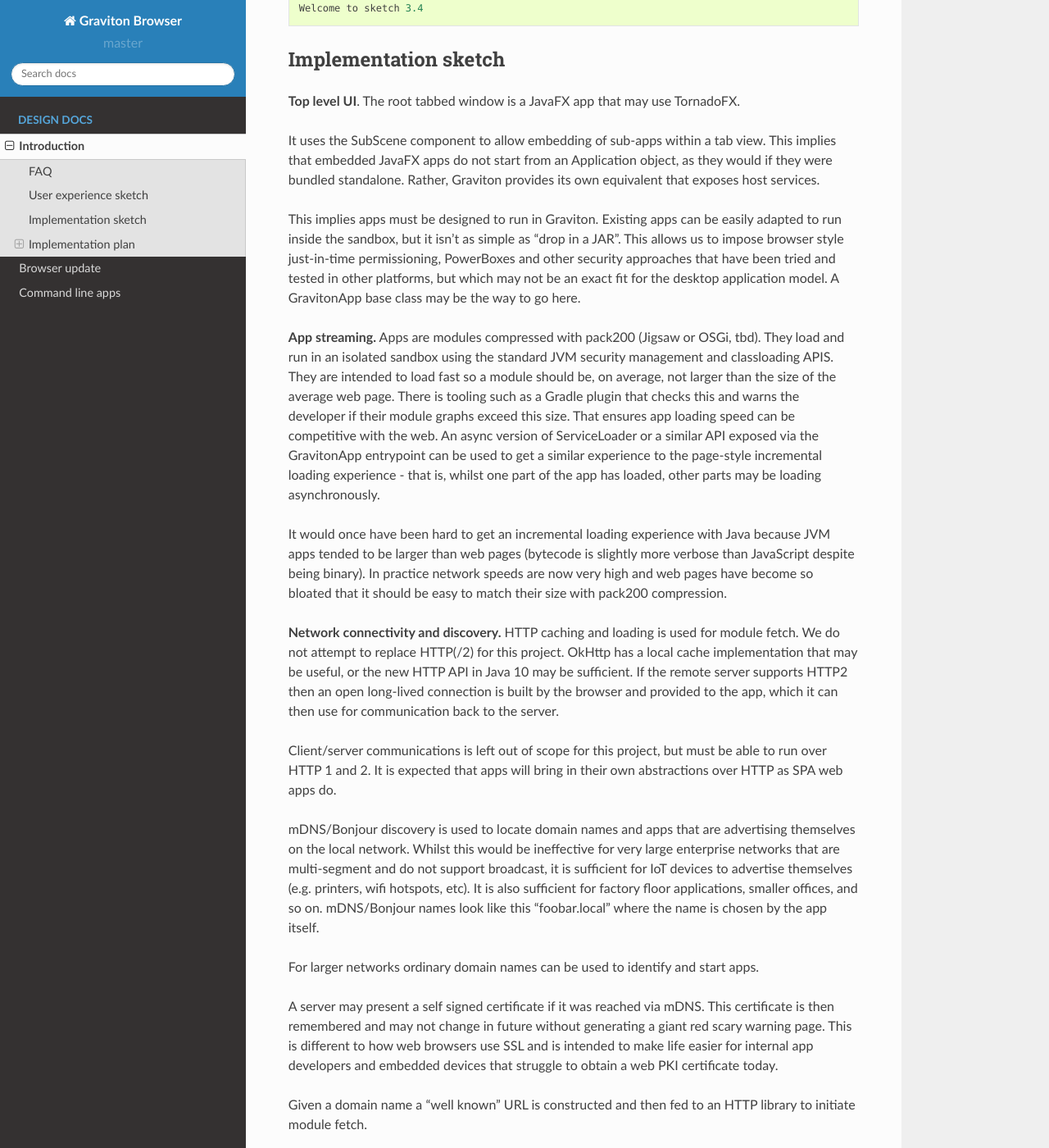
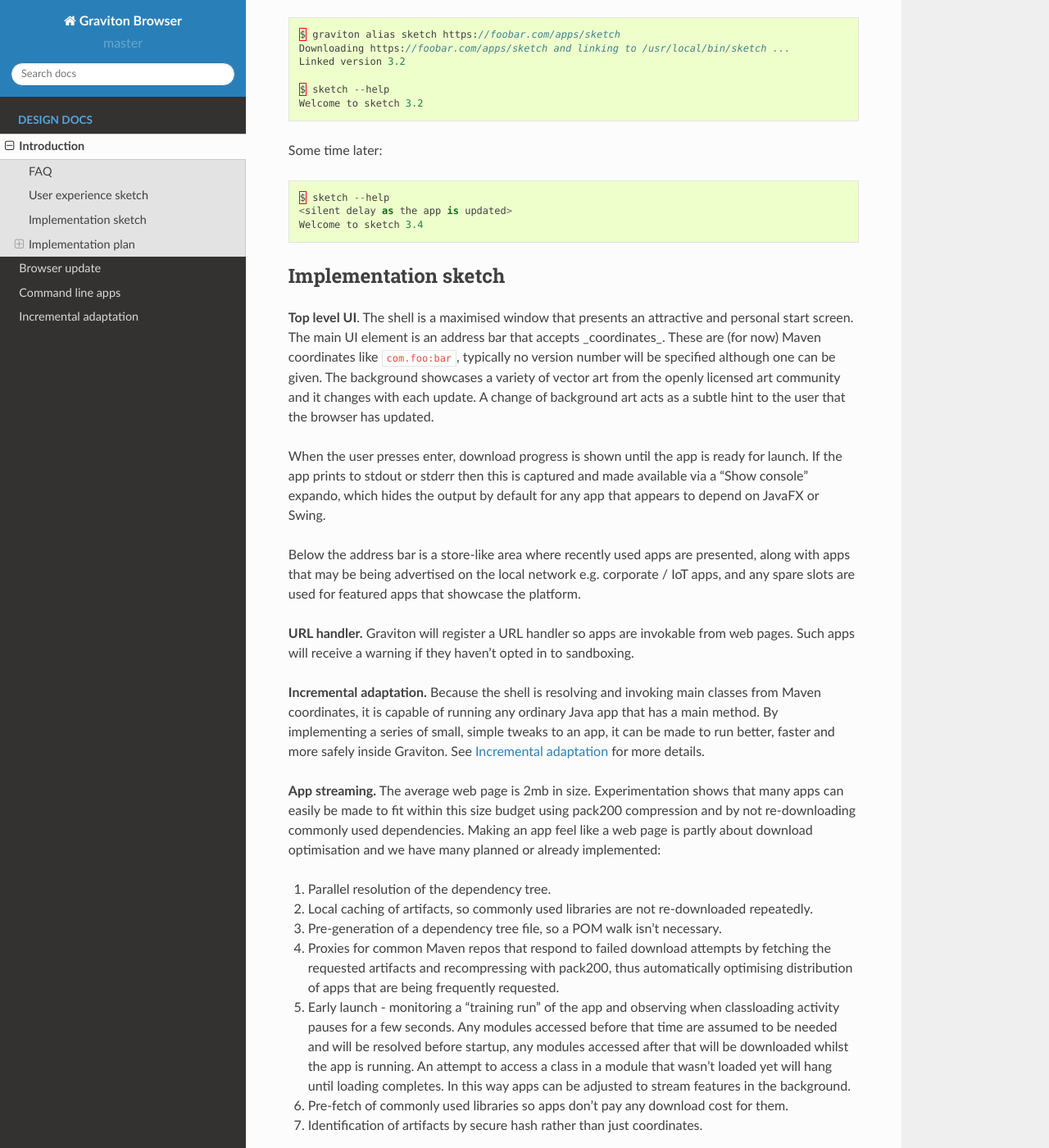
Before and after one commit to graviton-browser/graviton-browser, a Sphinx documentation site: the page built from website/source/introduction.rst, in a window 1280 px wide and 1400 px high, scrolled down 2219 px. Shown: the whole window at 82% size. Built offline with Sphinx 7.4.7 and the Read the Docs theme 2.0.0, drawn with Linux system fonts in a browser that asks for light colours; some of the changed text lies outside the part shown.

Commit message:
Weekly website refresh. Added video of the shell. Updated the introduction document to reflect the latest version, added a new page on incremental adaptation.

```diff
--- /dev/null
+++ b/website/source/incremental-adaptation.rst
@@ -0,0 +1,74 @@
+Incremental adaptation
+**********************
+
+To grow a community with so little resources Graviton must be useful from the start. We cannot demand buy-in from app
+devs without any distributed runtimes, yet a runtime is not useful if there are no apps.
+
+To break this catch-22 we will support execution of ordinary Java apps that are not written for Graviton, from day one.
+And to benefit from Graviton's features will involved only a set of small tweaks that can be applied in series. Developers
+can stop when they feel they are happy with the user experience, or continue opting in to more parts of the platform.
+
+We call this concept incremental adaptation.
+
+Here are the planned phases app developers can go through.
+
+Phase 1
+=======
+
+A JAR published to either github or a Maven repository. Github access is provided via jitpack.io, a "magic" Maven
+repository that knows how to convert HTTP GET requests into git clones followed by builds. This exploits the relatively
+uniform nature of the build systems in the Java ecosystem and works remarkably well. The delay on artifact fetch is
+far lower than would be assumed.
+
+Graviton either uses the MANIFEST.MF file to locate the main class, e.g. as set up by the Gradle application plugin,
+or it will scan the JAR to locate a main method, or a JavaFX Application subclass. In this way an app can be published
+to Graviton, with automatic updates, just by pushing to a github repository.
+
+If a description is found in the named POM file, it's used in the shell UI.
+
+The local Maven repository is used and this can assist during development.
+
+The shell will close itself after the app is run, and when the app is finished Graviton will fully quit.
+
+The user will be warned that running an app this way is equivalent to installing it i.e. all permissions are granted.
+
+There are no signing requirements. However, applications that are not sandboxed must be distributed via one of the
+pre-provided Maven repositories and coordinates may be blacklisted centrally.
+
+.. note:: The basic assumption here is that developers who want or need to run un-sandboxed can just distribute outside
+   of any browser or app store like environment. Years of trying have not caused all apps to be even signed on Mac or
+   Windows, let alone sandboxed, so this is not a regression.
+
+Phase 2
+=======
+
+Artwork or icons to identify the app can be provided. Artwork can be either square (i.e. an icon) or a rectangle that's
+more like a "hero image". Hero images can be provided in SVG format or a set of bitmap layers. The idea of layering is
+to enable an Apple TV inspired parallax effect. If placed in the META-INF directory these will be used instead of text
+in the recent apps area of the UI, and for icons in the windowing system.
+
+Phase 3
+=======
+
+The Graviton Maven/Gradle plugins can be used to create binary dependency tree descriptors, thus eliminating the overhead
+of the POM walk, and by using pack200 compression JAR sizes are significantly reduced. All these artifacts can be
+published to Maven repositories as normal and complement the existing JARs and metadata.
+
+Phase 4
+=======
+
+Apps can opt in to sandboxing by specifying a set of permissions they need. The empty list is valid, in which case
+a default set of permissions is provided that includes internet access (but not LAN access) and a generous quota of
+local disk storage. However arbitrary read/write access to all areas of local disk is not provided.
+
+The Graviton API becomes available. This is analogous to the ``javax.jnlp`` package and provides access to services
+inside the sandbox. Opting into the sandbox eliminates the warning shown when starting an app for the first time.
+
+The Graviton API exposes:
+
+1. A UI embeddeding framework to allow apps to reside within the shell window.
+2. The PowerBox pattern whereby the app can request a file open dialog that's controlled by the system, and access to the resulting file is granted.
+3. Permissions are remembered and can be requested in bulk up front to give a smoother user experience.
+4. Objects can be exported via DBUS or COM for other native apps to interact with, this is useful for e.g. importing
+   data into MS Office.
+5. Support for claiming file associations.
--- a/website/source/introduction.rst
+++ b/website/source/introduction.rst
@@ -7,12 +7,15 @@
 * Internal apps in industrial and enterprise scenarios, e.g. finance and trading applications where web apps are often
   not preferred for productivity/usability/security and other reasons. Slick updates and a deploy-once runtime are
   useful here.
-* Hobbyist and learner apps where users do not want the overhead of complex deployment, but do want to publish their
-  apps. They aren't attempting to maximise the user acquisition funnel so don't mind telling users to download an app
-  browser component. These are people who distribute JARs or only source code today.
-* Eventually, the hobbyist Java gaming community.
+* Hobbyist and learner apps where users do not want the overhead of the complex web frontend stack or desktop deployment,
+  but do want to publish their apps. They aren't attempting to maximise the user acquisition funnel so don't mind
+  telling users to download an app browser component. These are people who distribute JARs or only source code today.
+* The Java gaming community.
+* People who want to write cross platform command line apps.
 * IoT devices that struggle to provide secure administration interfaces, given the demands of web browser makers to use
   web PKI SSL and the poor fit of SSL with embedded web servers that do not have domain names.
+* People who want to write apps in languages other than JavaScript, although we plan for JS to be a first class citizen
+  along with all other mainstream languages (via the Truffle project).
 
 We feel these market segments are under-served by web browser developers.
 
@@ -31,13 +34,19 @@
 
 **Aren't JVMs bloated and sluggish?** Historically yes. We aren't worried about this though for three reasons. (1) Our competition
 isn't expertly written C++ apps but web apps, which are even worse. (2) The bulk of the JVM's reputation for sluggishness
-comes from startup time and memory usage, all of which are being tackled by the JVM team through recently added features like ahead of time
-compilation, AppCDS (class data pre-computation and sharing), GCs that don't pause the application and other such
-features. (3) The JVM's reputation largely dates from the late 1990's and early 2000's when hardware wasn't as good as
-it is now. Over time hardware got bigger and the JVM got more efficient. So we aren't worried about this so much anymore.
+comes from startup time and memory usage, not peak runtime performance. All of these are being tackled by the JVM team
+through recently added features like ahead of time compilation, AppCDS (class data pre-computation and sharing), GCs
+that don't pause the application and other such features. (3) The JVM's reputation largely dates from the late 1990's
+and early 2000's when hardware wasn't as good as it is now. Over time hardware got bigger and the JVM got more
+efficient. So we aren't worried about this so much anymore.
 
-**Is this real?** Not at the moment. Why not help us make it real? Check out the
-`task list <https://github.com/mikehearn/graviton-browser/labels/task>`_.
+**Do apps need to be written specifically for it?** No, Graviton can download and run ordinary Java apps with a main
+method that have been uploaded to a Maven repository or github. There are many such apps already. But with small
+adaptations, the user experience will get a lot better. As such there is no bright line between a JVM app and a
+Graviton app. We call this :doc:`incremental-adaptation`.
+
+**Is this real?** Not exactly, but from tiny acorns great oaks can grow! It's not usable today but why not help us make
+*it real? Check out the `task list <https://github.com/mikehearn/graviton-browser/issues>`_.
 
 User experience sketch
 ======================
@@ -45,7 +54,6 @@
 Graviton exposes a dual user experience. For GUI apps it is somewhat analagous to a web browser, but with a greater
 focus on allowing apps to open top level windows (escape the tab). It features:
 
-* A tabbed UI.
 * An "address bar", albeit with some quirks as outlined below.
 * Streaming, instant-on apps with no permission requests or signing requirements for the default case.
 * Automatic and silent app updates, in the same manner as a web app.
@@ -59,7 +67,8 @@
 between preparation and presentation.
 
 Graviton may understand and use mDNS to enable network administrators to publish discoverable apps, as an alternative to
-intranet/default-page style deployment.
+intranet/default-page style deployment. The shell app ("new tab page" equivalent) is very customisable, rebrandable and
+even entirely replaceable. Unlike web browser makers we do not have any website market share to defend.
 
 A basic page / Markdown rendering feature is supported. This enables the root UI of an app that is embedded in a tab to
 be basic instructions or release notes, if the app really doesn't want to be confined to a tab and would rather open its
@@ -85,36 +94,49 @@
 Implementation sketch
 =====================
 
-**Top level UI**.  The root tabbed window is a JavaFX app that may use TornadoFX.
+**Top level UI**. The shell is a maximised window that presents an attractive and personal start screen. The main UI
+element is an address bar that accepts _coordinates_. These are (for now) Maven coordinates like ``com.foo:bar``, typically
+no version number will be specified although one can be given. The background showcases a variety of vector art from
+the openly licensed art community and it changes with each update. A change of background art acts as a subtle hint to
+the user that the browser has updated.
 
-It uses the SubScene component to allow embedding of sub-apps within a tab view. This implies that embedded JavaFX apps
-do not start from an Application object, as they would if they were bundled standalone. Rather, Graviton provides its
-own equivalent that exposes host services.
+When the user presses enter, download progress is shown until the app is ready for launch. If the app prints to stdout
+or stderr then this is captured and made available via a "Show console" expando, which hides the output by default for
+any app that appears to depend on JavaFX or Swing.
 
-This implies apps must be designed to run in Graviton. Existing apps can be easily adapted to run inside the sandbox,
-but it isn't as simple as "drop in a JAR". This allows us to impose browser style just-in-time permissioning, PowerBoxes
-and other security approaches that have been tried and tested in other platforms, but which may not be an exact fit for
-the desktop application model. A GravitonApp base class may be the way to go here.
+Below the address bar is a store-like area where recently used apps are presented, along with apps that may be being
+advertised on the local network e.g. corporate / IoT apps, and any spare slots are used for featured apps that showcase
+the platform.
 
-**App streaming.** Apps are modules compressed with pack200 (Jigsaw or OSGi, tbd). They load and run in an isolated sandbox
-using the standard JVM security management and classloading APIS. They are intended to load fast so a module should be,
-on average, not larger than the size of the average web page. There is tooling such as a Gradle plugin that checks this
-and warns the developer if their module graphs exceed this size. That ensures app loading speed can be competitive with
-the web. An async version of ServiceLoader or a similar API exposed via the GravitonApp entrypoint can be used to get a
-similar experience to the page-style incremental loading experience - that is, whilst one part of the app has loaded,
-other parts may be loading asynchronously.
+**URL handler.** Graviton will register a URL handler so apps are invokable from web pages. Such apps will receive a
+warning if they haven't opted in to sandboxing.
 
-It would once have been hard to get an incremental loading experience with Java because JVM apps tended to be larger
-than web pages (bytecode is slightly more verbose than JavaScript despite being binary). In practice network speeds are
-now very high and web pages have become so bloated that it should be easy to match their size with pack200 compression.
+**Incremental adaptation.** Because the shell is resolving and invoking main classes from Maven coordinates, it is capable
+of running any ordinary Java app that has a main method. By implementing a series of small, simple tweaks to an app,
+it can be made to run better, faster and more safely inside Graviton. See :doc:`incremental-adaptation` for more details.
 
-**Network connectivity and discovery.** HTTP caching and loading is used for module fetch. We do not attempt to replace
-HTTP(/2) for this project. OkHttp has a local cache implementation that may be useful, or the new HTTP API in Java 10
-may be sufficient. If the remote server supports HTTP2 then an open long-lived connection is built by the browser and
-provided to the app, which it can then use for communication back to the server.
+**App streaming.** The average web page is 2mb in size. Experimentation shows that many apps can easily be
+made to fit within this size budget using pack200 compression and by not re-downloading commonly used dependencies.
+Making an app feel like a web page is partly about download optimisation and we have many planned or already implemented:
 
-Client/server communications is left out of scope for this project, but must be able to run over HTTP 1 and 2. It is
-expected that apps will bring in their own abstractions over HTTP as SPA web apps do.
+1. Parallel resolution of the dependency tree.
+2. Local caching of artifacts, so commonly used libraries are not re-downloaded repeatedly.
+3. Pre-generation of a dependency tree file, so a POM walk isn't necessary.
+4. Proxies for common Maven repos that respond to failed download attempts by fetching the requested artifacts and
+   recompressing with pack200, thus automatically optimising distribution of apps that are being frequently requested.
+5. Early launch - monitoring a "training run" of the app and observing when classloading activity pauses for a few
+   seconds. Any modules accessed before that time are assumed to be needed and will be resolved before startup, any
+   modules accessed after that will be downloaded whilst the app is running. An attempt to access a class in a module
+   that wasn't loaded yet will hang until loading completes. In this way apps can be adjusted to stream features in
+   the background.
+6. Pre-fetch of commonly used libraries so apps don't pay any download cost for them.
+7. Identification of artifacts by secure hash rather than just coordinates.
+
+All these adaptations can be made easy with Maven and Gradle plugins.
+
+**Network connectivity and discovery.** Client/server communications is left out of scope for this project, but must be
+able to run over HTTP 1 and 2. It is expected that apps will bring in their own abstractions over HTTP as SPA web apps
+do.
 
 mDNS/Bonjour discovery is used to locate domain names and apps that are advertising themselves on the local network.
 Whilst this would be ineffective for very large enterprise networks that are multi-segment and do not support broadcast,
@@ -122,32 +144,21 @@
 factory floor applications, smaller offices, and so on. mDNS/Bonjour names look like this "foobar.local" where the name
 is chosen by the app itself.
 
-For larger networks ordinary domain names can be used to identify and start apps.
+For larger networks, Graviton supports a variety of "well known" (i.e. hard coded) domain names that may be pointed at
+internal Maven repositories. By linking continuous integration systems to an internal Artifactory or Nexus deployment,
+code will be automatically pushed direct from source repositories through to the desktops in a smooth and silent manner.
 
 A server may present a self signed certificate if it was reached via mDNS. This certificate is then remembered and may
 not change in future without generating a giant red scary warning page. This is different to how web browsers use SSL
 and is intended to make life easier for internal app developers and embedded devices that struggle to obtain a web PKI
 certificate today.
 
-Given a domain name a "well known" URL is constructed and then fed to an HTTP library to initiate module fetch.
-
-In future the DAT protocol may be interesting as an additional protocol, if consumer use cases turn out to be more
-popular than hoped for.
-
-**Module repository storage.** A Maven repository format is probably sufficient. Whilst not designed for app streaming and
-with improvable efficiency, it is probably not required given the general bloat of the modern web, and a better
-repository format can be left out of scope.
-
-An ideal module system would hard-code the SHA checksums of the dependent modules. This would allow global deduplication
-in the HTTP cache, independent of origin, meaning widely used frameworks would impose essentially no overhead and
-avoiding the problem web apps have of triggering requests to dozens of servers and CDNs whose only real purpose is to
-provide a widely agreed name for the same resource that isn't the app origin. Jigsaw embeds checksums of the modules a
-module was compiled against, but I'm not sure it's a secure hash.
+In future the peer to peer DAT protocol may be interesting as an additional protocol, if consumer use cases turn
+out to be more popular than hoped for.
 
 **Online update of Graviton itself.** Enterprises are getting more accepting of what they sometimes call "evergreen"
-software i.e. software that silently updates itself outside of IT control. Graviton by default reuses the Google Chrome
-auto-update engines, Omaha on Windows and the equivalent on macOS. Therefore, users are never aware of the update
-process of the browser itself.
+software i.e. software that silently updates itself outside of IT control. Graviton implements the same techniques as
+Google Chrome does to keep itself and the underlying JRE fresh.
 
 The browser-style UI design and silent auto update implies that apps may be exposed to breaking changes in the Java
 platform as it evolves. Is this a critical problem? Perhaps. With a "pause" feature as outlined above for app updates,
@@ -165,15 +176,12 @@
 past.
 
 **Multi-language support.** Graviton is not Kotlin or JavaFX specific. It should come with the Graal compiler and Truffle
-backends, as GraalVM itself does. In this way apps should be authorable in JavaScript, Python, Ruby and so on, if they
-depend on the right runtime modules that Graal can recognise.
+backends, as GraalVM itself does. In this way apps should be authorable in JavaScript, Python, Ruby, C++, Rust, Haskell
+and so on, if they depend on the right runtime modules that Graal can recognise.
 
 Graal is on the verge of offering several features that are of particular interest:
 
-* Support for NodeJS modules. Node apps already work, but when loading GraalJS via their API you don't get that API
-  included - this is silly and I expect it will be fixed soon. Thus a subset of the Node API would be available to
-  Graviton apps, and NPM modules could be easily made to work, providing a smooth on ramp for JavaScript developers who
-  wish for a more rigorous API and better UI toolkit than HTML.
+* Support for JavaScript modules.
 
 * Ability to impose execution time limits and interrupt execution asynchronously, to break infinite loops. This is
   effectively a compiler-supported version of the deprecated Thread.stop()  and is useful for browser style code
@@ -185,20 +193,25 @@
 
 **EGL and advanced graphics.** The Java game dev community is surprisingly large and successful - consider that Minecraft
 came out of it. They would be a great market segment to target and a potentially enthusiastic userbase. For this to work
-they need access to OpenGL contexts. An initial version of Graviton could offer an API to open a new OpenGL window and
-expose the handle back such that it could be combined with JMonkeyEngine, LWJGL and other popular game engines. Chrome
-uses an open source layer to implement EGL on top of Direct3D which improves support on Windows, and it could be
-integrated into Graviton. Once this work is done an eGL surface for JavaFX apps should be relatively straightforward for
-experienced systems/graphics programmers.
+they need access to OpenGL contexts. A simple starting point is to let them run unsandboxed in a separate JVM instance.
+Later versions of Graviton could offer an API to open a new OpenGL window and expose the handle back such that it could
+be combined with JMonkeyEngine, LWJGL and other popular game engines. Chrome uses an open source layer to implement
+EGL on top of Direct3D which improves support on Windows, and it could be integrated into Graviton. Once this work is
+done an eGL surface for JavaFX apps should be relatively straightforward for experienced systems/graphics programmers.
 
 **Active Directory and other SSO integration.** Internet Explorer and some other browsers allow for automatic remote
 sign-in based on local credentials, when the network is properly configured. It'd be nice to have this too.
+
+**Integration with native desktop IPC.** Graviton apps should be able to expose control surfaces via platform native
+OO IPC mechanisms, in particular, COM and DBUS. This would allow scripting and interaction with Graviton apps from
+tools like MS Office macros.
 
 Implementation plan
 ===================
 
 Because none of us have any spare time, project planning and small iterations are critical. The goal is to reach the
-above featureset eventually, but maybe not fast.
+above featureset eventually, but maybe not fast. Fortunately this sort of project is mostly made of small tasks that
+incrementally improve things, so it's ideal for open source development.
 
 Many tasks can be done in parallel. Tasks are tracked using GitHub issues with labels indicating top level parallelism.
 Here are some proposed tracks.
@@ -208,7 +221,6 @@
 
 Silent background upgrades of the runtime (JVM+app browser) itself. See ":doc:`browser-update`" for more detailed design
 discussion.
-
 
 Module loading
 --------------
```
Also changed, not shown: website/source/index.rst (+30 -3 lines), 1 other file.
